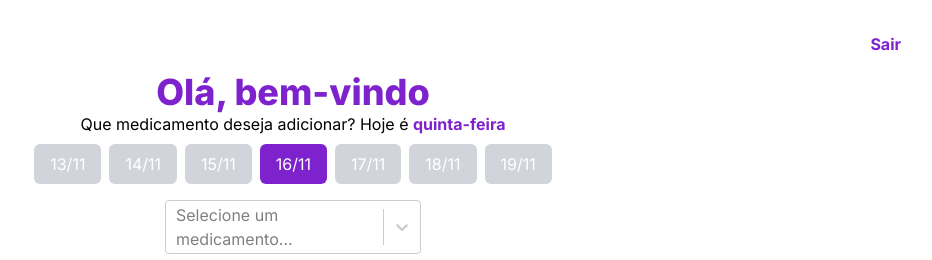
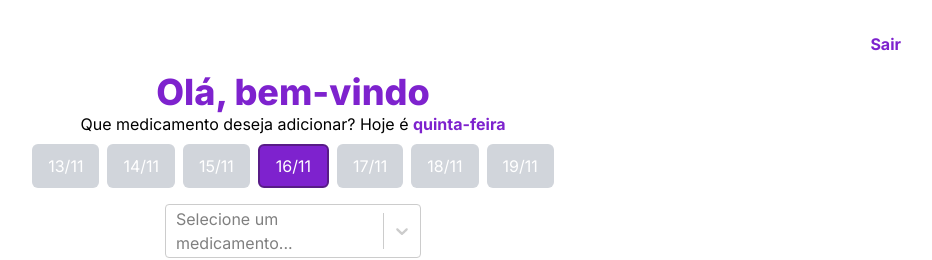
Before and after one commit to douglasjsantos/Medi-Tracker, a Next.js app: page /dashboard in a window 1280 px wide. Shown: the top 260 px of the page, without its empty margins (347-1279 px from the left). Built offline with nearby package versions, Linux system fonts and the light colour scheme; sample sign-in values are in the browser's storage.

Commit message:
adicionado a borda

```diff
--- a/src/app/dashboard/page.js
+++ b/src/app/dashboard/page.js
@@ -1,9 +1,8 @@
 // pages/dashboard.js
 "use client";
-import { useState } from "react";
+import { useState, useEffect } from "react";
 import Select from "react-select";
 import { useRouter } from "next/navigation";
-import { useEffect } from "react";
 import { format, addDays, subDays } from "date-fns";
 
 const popularMedications = [
@@ -41,8 +40,8 @@ export default function Dashboard() {
   const [selectedMedication, setSelectedMedication] = useState(null);
   const [selectedDoenca, setSelectedDoenca] = useState(null);
   const [currentDateMedications, setCurrentDateMedications] = useState([]);
+  const [selectedDate, setSelectedDate] = useState(new Date()); // Adicionado state para a data selecionada
   const currentDate = new Date();
-
   const days = Array.from({ length: 7 }, (_, index) =>
     index < 3
       ? subDays(currentDate, 3 - index)
@@ -51,7 +50,6 @@ export default function Dashboard() {
       : addDays(currentDate, index - 3)
   );
   const formatDate = (date) => format(date, "dd/MM");
-
   const daysOfWeekPt = [
     "domingo",
     "segunda-feira",
@@ -81,11 +79,11 @@ export default function Dashboard() {
       router.push("/");
     }
   }, []);
+
   const handleLogout = () => {
     localStorage.removeItem("token");
     router.push("/");
   };
-  let selectedDate;
 
   const addMedication = () => {
     if (!selectedMedication || newDosage.trim() === "" || !selectedDoenca) {
@@ -96,7 +94,7 @@ export default function Dashboard() {
       name: selectedMedication.label,
       dosage: newDosage,
       disease: selectedDoenca.label,
-      date: selectedDate, // Adicione a data atual ao medicamento
+      date: selectedDate.toISOString(),
     };
 
     setMedications([...medications, newMedication]);
@@ -104,9 +102,10 @@ export default function Dashboard() {
     setSelectedDoenca(null);
     setNewDosage("");
 
-    setCurrentDateMedications(
-      medications.map((medication) => ({ ...medication, taken: false }))
-    );
+    setCurrentDateMedications((prevMedications) => [
+      ...prevMedications,
+      { ...newMedication, taken: false },
+    ]);
   };
 
   const editMedication = (index, newName) => {
@@ -131,10 +130,11 @@ export default function Dashboard() {
     setCurrentDateMedications(updatedMedications);
   };
 
-  const displayMedicationsForDate = (selectedDate) => {
+  const displayMedicationsForDate = (date) => {
+    setSelectedDate(date); // Atualizado para definir a data selecionada
     const filteredMedications = medications.filter((medication) => {
       const medicationDate = new Date(medication.date);
-      return formatDate(medicationDate) === formatDate(selectedDate);
+      return formatDate(medicationDate) === formatDate(date);
     });
 
     setCurrentDateMedications(
@@ -169,7 +169,11 @@ export default function Dashboard() {
             key={index}
             className={`${
               index === 3 ? "bg-purple-700" : "bg-gray-300"
-            } text-white px-4 py-2 rounded-md`}
+            } text-white px-4 py-2 rounded-md ${
+              formatDate(day) === formatDate(selectedDate)
+                ? "border-2 border-purple-900"
+                : ""
+            }`}
             onClick={() => displayMedicationsForDate(day)}
           >
             {formatDate(day)}
```
